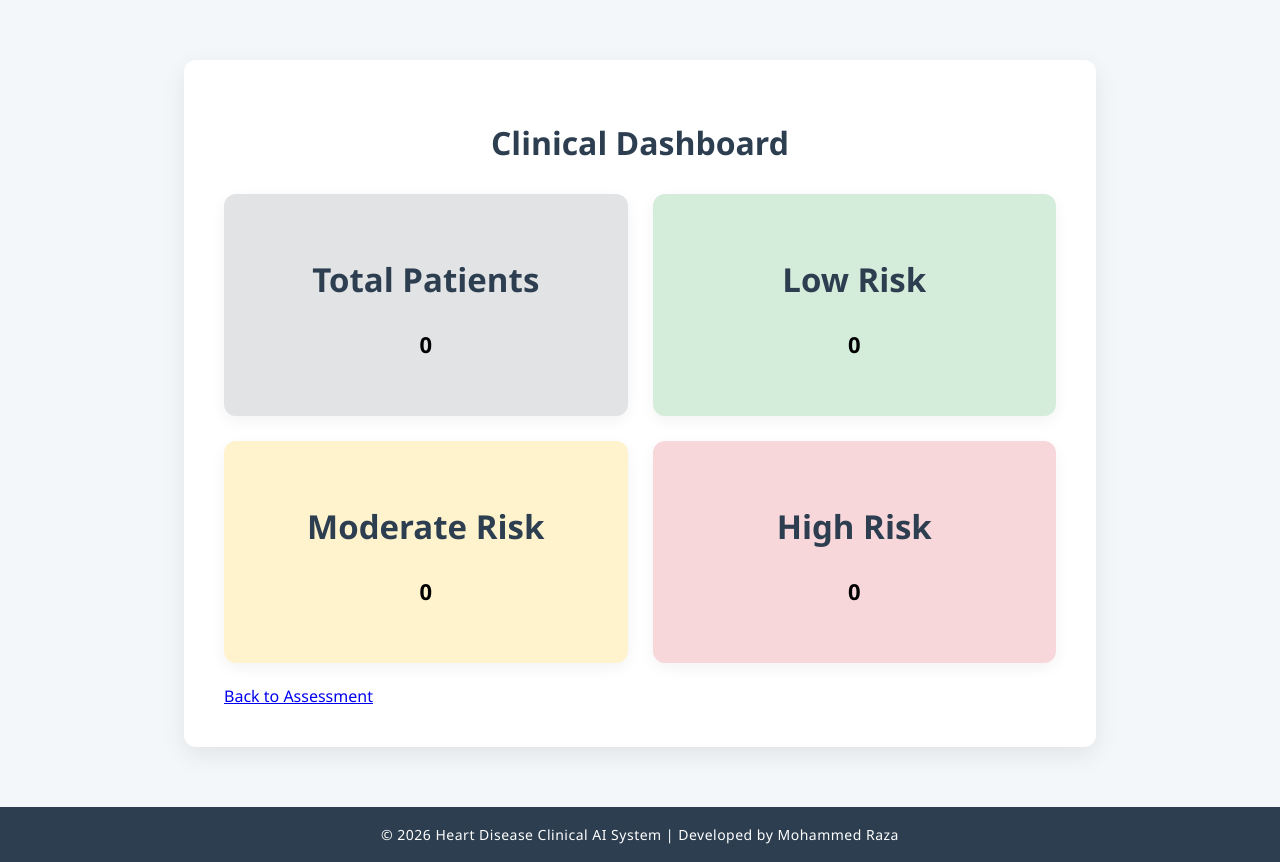
After one commit to RAZA1409/Heart-Disease-Clinical-AI-System, a Flask app: page /dashboard in a window 1280 px wide. The commit adds this page. Run offline with Flask 3, Linux system fonts and the light colour scheme; parts of the project's set-up code (start-up, migrations or seed data) failed here and were passed over.

Commit message:
Upgrade: Added Flask Web UI, Dashboard, Patient History, Risk Badges, Professional Styling & Sticky Footer

```diff
--- a/app.py
+++ b/app.py
@@ -155,6 +155,32 @@ def history():
 
     return render_template("history.html", records=records)
 
+
+@app.route('/dashboard')
+def dashboard():
+
+    record_file = "records/patient_records.csv"
+
+    if not os.path.exists(record_file):
+        return render_template("dashboard.html",
+                               total=0,
+                               low=0,
+                               moderate=0,
+                               high=0)
+
+    df = pd.read_csv(record_file)
+
+    total = len(df)
+    low = len(df[df["Risk Level"] == "LOW"])
+    moderate = len(df[df["Risk Level"] == "MODERATE"])
+    high = len(df[df["Risk Level"] == "HIGH"])
+
+    return render_template("dashboard.html",
+                           total=total,
+                           low=low,
+                           moderate=moderate,
+                           high=high)
+
 # ------------------------------------------------------------
 # Run App
 # ------------------------------------------------------------
--- a/static/style.css
+++ b/static/style.css
@@ -1,23 +1,45 @@
-body {
-    font-family: Arial, sans-serif;
-    background-color: #f4f7fa;
+/* =====================================
+   GLOBAL LAYOUT
+===================================== */
+
+html, body {
+    height: 100%;
     margin: 0;
     padding: 0;
 }
 
-.container {
-    width: 60%;
-    margin: 50px auto;
-    background: white;
-    padding: 30px;
-    border-radius: 10px;
-    box-shadow: 0px 0px 15px rgba(0,0,0,0.1);
+body {
+    font-family: 'Segoe UI', Arial, sans-serif;
+    background-color: #f4f7fa;
+    display: flex;
+    flex-direction: column;
 }
 
+/* Main Container */
+.container {
+    flex: 1;
+    width: 65%;
+    margin: 60px auto;
+    background: #ffffff;
+    padding: 40px;
+    border-radius: 12px;
+    box-shadow: 0 8px 25px rgba(0,0,0,0.08);
+}
+
+/* Headings */
 h1 {
     text-align: center;
     color: #2c3e50;
+    margin-bottom: 30px;
 }
+
+h2, h3 {
+    color: #2c3e50;
+}
+
+/* =====================================
+   FORM STYLING
+===================================== */
 
 form {
     display: flex;
@@ -26,49 +48,130 @@ form {
 
 input, select {
     margin: 10px 0;
-    padding: 10px;
-    border-radius: 5px;
+    padding: 12px;
+    border-radius: 6px;
     border: 1px solid #ccc;
+    font-size: 14px;
+    transition: 0.3s;
 }
 
+input:focus, select:focus {
+    border-color: #1abc9c;
+    outline: none;
+}
+
+/* Main Button */
 button {
-    padding: 12px;
+    margin-top: 20px;
+    padding: 14px;
     background-color: #2c3e50;
     color: white;
     border: none;
-    border-radius: 5px;
+    border-radius: 6px;
     cursor: pointer;
+    font-weight: bold;
+    transition: 0.3s ease;
+}
+
+button:hover {
+    background-color: #1abc9c;
+}
+
+/* =====================================
+   RESULT CARD
+===================================== */
+
+.result-card {
+    border: 3px solid;
+    padding: 30px;
+    border-radius: 12px;
+    margin-top: 20px;
+}
+
+/* =====================================
+   RISK BADGES
+===================================== */
+
+.risk-low {
+    background-color: #d4edda;
+    color: #155724;
+    padding: 6px 16px;
+    border-radius: 20px;
     font-weight: bold;
 }
 
-button:hover {
-    background-color: #34495e;
+.risk-moderate {
+    background-color: #fff3cd;
+    color: #856404;
+    padding: 6px 16px;
+    border-radius: 20px;
+    font-weight: bold;
 }
 
-.result-card {
-    border: 3px solid;
-    padding: 20px;
-    border-radius: 8px;
-    margin-top: 20px;
+.risk-high {
+    background-color: #f8d7da;
+    color: #721c24;
+    padding: 6px 16px;
+    border-radius: 20px;
+    font-weight: bold;
 }
 
-a {
-    display: block;
-    text-align: center;
-    margin-top: 20px;
+/* =====================================
+   ACTION BUTTON GROUP
+===================================== */
+
+.button-group {
+    margin-top: 35px;
+    display: flex;
+    justify-content: center;
+    gap: 20px;
+    flex-wrap: wrap;
+}
+
+.action-btn {
+    padding: 12px 24px;
+    border-radius: 8px;
     text-decoration: none;
-    color: #2c3e50;
+    font-weight: bold;
+    color: white;
+    background-color: #34495e;
+    transition: 0.3s ease;
+    box-shadow: 0 5px 15px rgba(0,0,0,0.1);
 }
+
+.action-btn:hover {
+    transform: translateY(-3px);
+}
+
+/* Special Buttons */
+.dashboard-btn {
+    background-color: #2c3e50;
+}
+
+.dashboard-btn:hover {
+    background-color: #1abc9c;
+}
+
+.history-btn {
+    background-color: #8e44ad;
+}
+
+.history-btn:hover {
+    background-color: #9b59b6;
+}
+
+/* =====================================
+   TABLE STYLING (History Page)
+===================================== */
 
 table {
     width: 100%;
     border-collapse: collapse;
-    margin-top: 20px;
+    margin-top: 25px;
 }
 
 th, td {
-    border: 1px solid #ccc;
-    padding: 10px;
+    padding: 12px;
     text-align: center;
 }
 
@@ -81,30 +184,56 @@ tr:nth-child(even) {
     background-color: #f2f2f2;
 }
 
-/* =========================
-   Risk Level Badges
-========================= */
+/* =====================================
+   DASHBOARD GRID
+===================================== */
 
-.risk-low {
-    color: #155724;
+.dashboard-grid {
+    display: grid;
+    grid-template-columns: repeat(2, 1fr);
+    gap: 25px;
+    margin-top: 30px;
+}
+
+.card {
+    padding: 35px;
+    border-radius: 12px;
+    text-align: center;
+    font-size: 22px;
+    font-weight: bold;
+    box-shadow: 0 5px 15px rgba(0,0,0,0.05);
+}
+
+.total {
+    background-color: #e2e3e5;
+}
+
+.low {
     background-color: #d4edda;
-    padding: 6px 12px;
-    border-radius: 20px;
+}
+
+.moderate {
+    background-color: #fff3cd;
+}
+
+.high {
+    background-color: #f8d7da;
+}
+
+/* =====================================
+   PROFESSIONAL FOOTER
+===================================== */
+
+footer {
+    text-align: center;
+    padding: 18px;
+    background-color: #2c3e50;
+    color: white;
+    font-size: 14px;
+    letter-spacing: 0.5px;
+}
+
+footer span {
+    color: #1abc9c;
     font-weight: bold;
 }
-
-.risk-moderate {
-    color: #856404;
-    background-color: #fff3cd;
-    padding: 6px 12px;
-    border-radius: 20px;
-    font-weight: bold;
-}
-
-.risk-high {
-    color: #721c24;
-    background-color: #f8d7da;
-    padding: 6px 12px;
-    border-radius: 20px;
-    font-weight: bold;
-}
--- /dev/null
+++ b/templates/dashboard.html
@@ -0,0 +1,44 @@
+<!DOCTYPE html>
+<html>
+<head>
+    <title>Clinical Dashboard</title>
+    <link rel="stylesheet" href="{{ url_for('static', filename='style.css') }}">
+</head>
+<body>
+
+<div class="container">
+    <h1>Clinical Dashboard</h1>
+
+    <div class="dashboard-grid">
+
+        <div class="card total">
+            <h2>Total Patients</h2>
+            <p>{{ total }}</p>
+        </div>
+
+        <div class="card low">
+            <h2>Low Risk</h2>
+            <p>{{ low }}</p>
+        </div>
+
+        <div class="card moderate">
+            <h2>Moderate Risk</h2>
+            <p>{{ moderate }}</p>
+        </div>
+
+        <div class="card high">
+            <h2>High Risk</h2>
+            <p>{{ high }}</p>
+        </div>
+
+    </div>
+
+    <br>
+    <a href="/">Back to Assessment</a>
+
+</div>
+<footer class="footer">
+    © 2026 Heart Disease Clinical AI System | Developed by Mohammed Raza
+</footer>
+</body>
+</html>
--- a/templates/history.html
+++ b/templates/history.html
@@ -51,5 +51,8 @@
     <a href="/">Back to Assessment</a>
 </div>
 
+<footer class="footer">
+    © 2026 Heart Disease Clinical AI System | Developed by Mohammed Raza
+</footer>
 </body>
 </html>
--- a/templates/index.html
+++ b/templates/index.html
@@ -38,6 +38,8 @@
 
     </form>
 </div>
-
+<footer>
+    <p>© 2026 Heart Disease Clinical AI System | Developed by Mohammed Raza</p>
+</footer>
 </body>
 </html>
```
Also changed, not shown: templates/result.html (+19 -7 lines).
